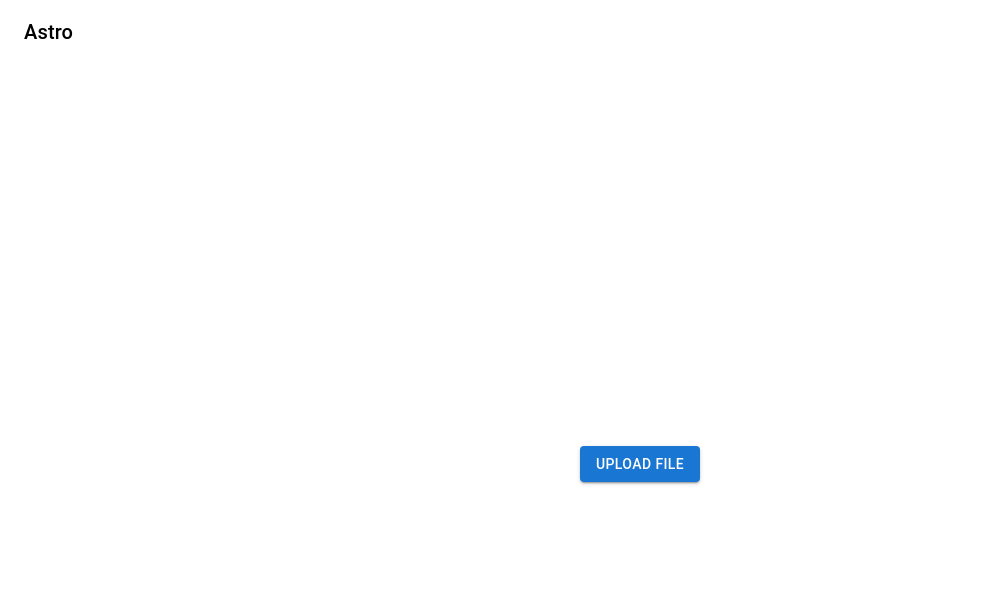
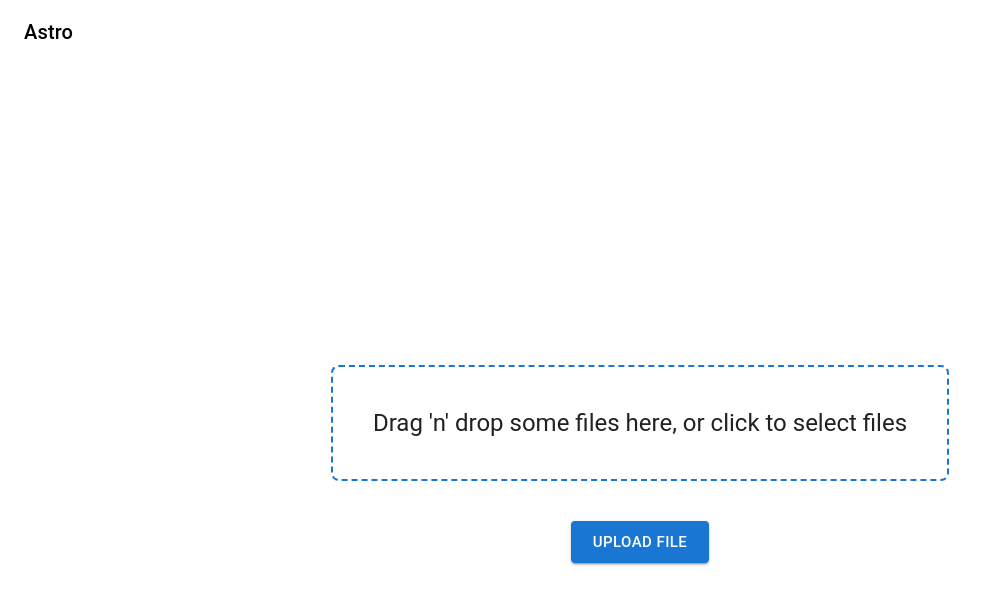
Before and after one commit to Prakhar-Agarwal-byte/isro_inter_iit, a Next.js app: page / in a window 1280 px wide. Shown: the top 604 px of the page, without its empty margins (0-987 px from the left). Built offline with nearby package versions, Linux system fonts and the light colour scheme.

Commit message:
upload file layout
Signed-off-by: Prakhar <prakhar@everything.net.in>

```diff
--- /dev/null
+++ b/components/FileUpload.js
@@ -0,0 +1,40 @@
+import React from "react";
+import Dropzone from "react-dropzone";
+import Submit from "../components/Submit";
+import { Grid, Container, Box, Typography } from "@mui/material";
+
+function FileUpload() {
+  return (
+    <Grid container direction="column" alignItems="center" spacing={5}>
+      <Grid item>
+        <Box
+          sx={{
+            padding: 5,
+            border: 2,
+            borderColor: "primary.main",
+            borderStyle: "dashed",
+            borderRadius: 2,
+          }}
+        >
+          <Dropzone onDrop={(acceptedFiles) => console.log(acceptedFiles)}>
+            {({ getRootProps, getInputProps }) => (
+              <section>
+                <div {...getRootProps()}>
+                  <input {...getInputProps()} />
+                  <Typography variant="h5">
+                    Drag 'n' drop some files here, or click to select files
+                  </Typography>
+                </div>
+              </section>
+            )}
+          </Dropzone>
+        </Box>
+      </Grid>
+      <Grid item>
+        <Submit />
+      </Grid>
+    </Grid>
+  );
+}
+
+export default FileUpload;
--- a/components/Submit.js
+++ b/components/Submit.js
@@ -4,7 +4,7 @@ import Button from "@mui/material/Button";
 function Submit() {
   return (
     <div>
-      <Button variant="contained" component="label">
+      <Button size="large" variant="contained" component="label">
         Upload File
         <input type="file" hidden />
       </Button>
--- a/package.json
+++ b/package.json
@@ -17,6 +17,7 @@
     "next": "12.1.0",
     "react": "17.0.2",
     "react-dom": "17.0.2",
+    "react-dropzone": "^12.0.4",
     "recharts": "^2.1.9"
   },
   "devDependencies": {
--- a/pages/index.js
+++ b/pages/index.js
@@ -1,5 +1,7 @@
+import Dropzone from "react-dropzone";
 import Submit from "../components/Submit";
-import { Grid, Container } from "@mui/material";
+import { Grid, Container, Box, Typography } from "@mui/material";
+import FileUpload from "../components/FileUpload";
 
 export default function Home() {
   return (
@@ -14,7 +16,7 @@ export default function Home() {
           style={{ minHeight: "100vh" }}
         >
           <Grid item xs={3}>
-            <Submit />
+            <FileUpload />
           </Grid>
         </Grid>
       </Container>
```
Also changed, not shown: 1 other file (tests, documents, lock files or other folders).
